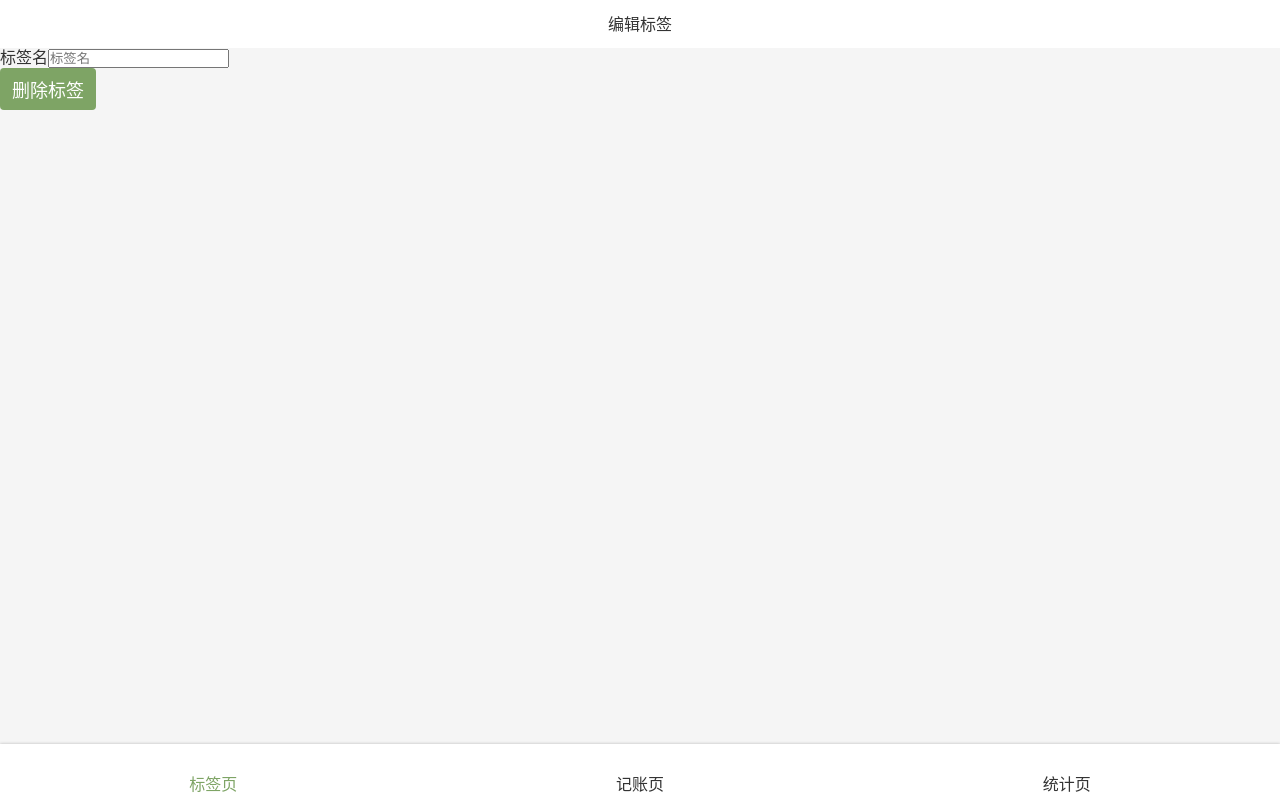
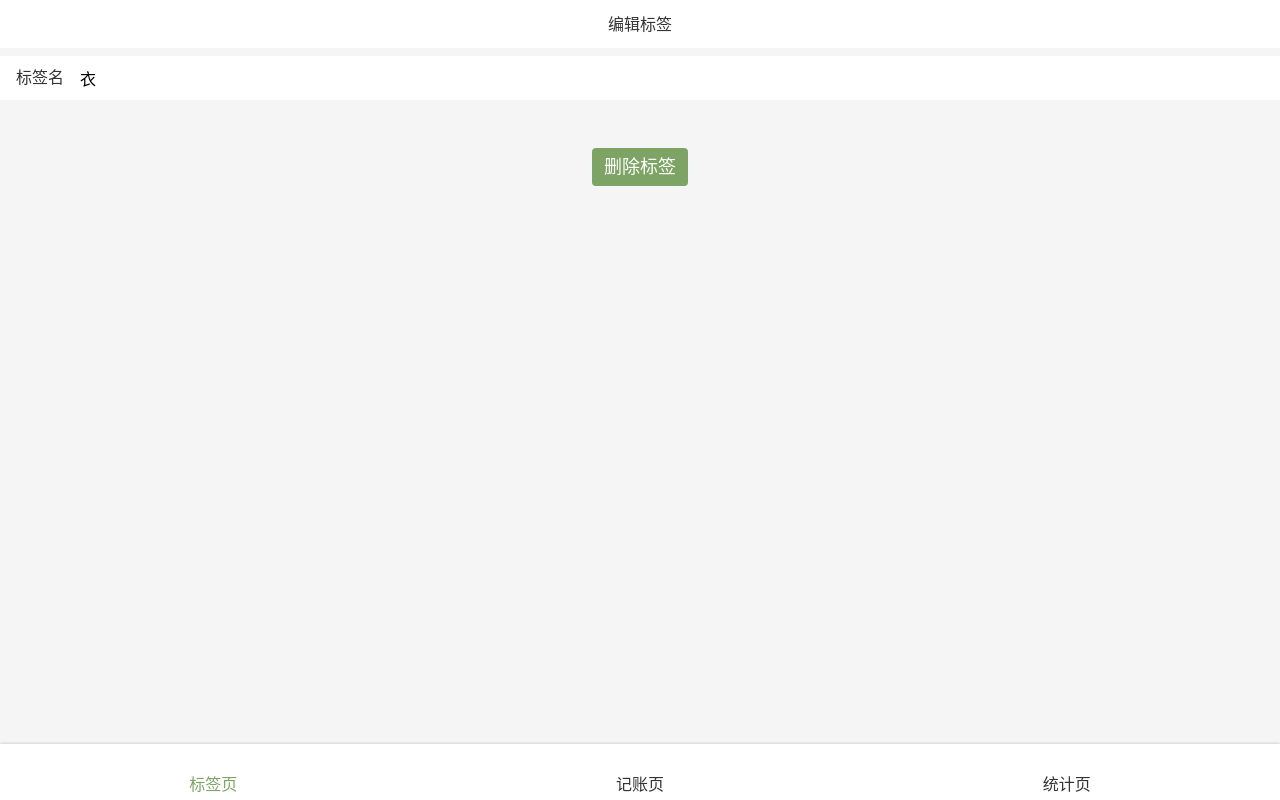
Before and after one commit to CFCode-git/moneygrubber-React1.0, a React app: page /#/tags/1 in a window 1280 px wide. Built offline with nearby package versions, Linux system fonts and the light colour scheme.

Commit message:
Tag.tsx 样式完成，抽离组件 Space.tsx & Center.tsx

```diff
--- /dev/null
+++ b/src/components/Center.tsx
@@ -0,0 +1,10 @@
+import styled from 'styled-components';
+
+const Center = styled.div`
+  display: flex;
+  justify-content:center;
+  align-items:center;
+  flex-direction:column;
+`;
+
+export {Center};
--- a/src/components/Input.tsx
+++ b/src/components/Input.tsx
@@ -11,7 +11,7 @@
     >input{
       width:100%;
       display: block;
-      height:72px;
+      height:44px;
       background:none;
       border:none;
     }
--- /dev/null
+++ b/src/components/Space.tsx
@@ -0,0 +1,7 @@
+import styled from 'styled-components';
+
+const Space = styled.div`
+  height:16px;
+`;
+
+export {Space};
--- a/src/index.scss
+++ b/src/index.scss
@@ -19,8 +19,10 @@
   line-height:1.2;
   background: #f5f5f5;
 }
-button{
-  font-family:inherit;
+button,input{
+  //font-family:inherit;
+  font:inherit;
+  //font-size:inherit;
 }
 :focus{
   outline:none;
--- a/src/views/Money/NoteSection.tsx
+++ b/src/views/Money/NoteSection.tsx
@@ -4,7 +4,7 @@
 
 const Wrapper = styled.section`
   background: #f5f5f5;
-  padding:0 16px;
+  padding:14px 16px;
   font-size:14px;
 `;
 
--- a/src/views/Tag.tsx
+++ b/src/views/Tag.tsx
@@ -5,6 +5,9 @@
 import Icon from 'components/icon';
 import {Button} from '../components/Button';
 import styled from 'styled-components';
+import {Input} from '../components/Input';
+import {Center} from '../components/Center';
+import {Space} from '../components/Space';
 
 type Params = {
   id: string
@@ -19,6 +22,12 @@
   background: #fff;
 `;
 
+const InputWrapper = styled.div`
+  background: #FFF;
+  padding:0 16px;
+  margin-top:8px;
+`;
+
 const Tag: React.FunctionComponent = () => {
   const {findTag} = useTags();
   const {id} = useParams<Params>();
@@ -30,15 +39,16 @@
         <span>编辑标签</span>
         <Icon/>
       </Topbar>
-      <div>
-        <label>
-          <span>标签名</span>
-          <input type="text" placeholder="标签名"/>
-        </label>
-      </div>
-      <div>
+      <InputWrapper>
+        <Input label="标签名" type="text"
+               placeholder="标签名" value={tag.name}/>
+      </InputWrapper>
+      <Center>
+        <Space/>
+        <Space/>
+        <Space/>
         <Button>删除标签</Button>
-      </div>
+      </Center>
     </Layout>
   );
 };
--- a/src/views/Tags.tsx
+++ b/src/views/Tags.tsx
@@ -5,6 +5,8 @@
 import Icon from 'components/icon';
 import {Link} from 'react-router-dom';
 import {Button} from 'components/Button';
+import {Center} from 'components/Center';
+import {Space} from '../components/Space';
 
 const TagList = styled.ol`
   font-size:16px;
@@ -23,16 +25,7 @@
   }
 `;
 
-const Center = styled.div`
-  display: flex;
-  justify-content:center;
-  align-items:center;
-  flex-direction:column;
-`;
 
-const Space = styled.div`
-  height:16px;
-`;
 
 function Tags() {
   const {tags} = useTags();
```
